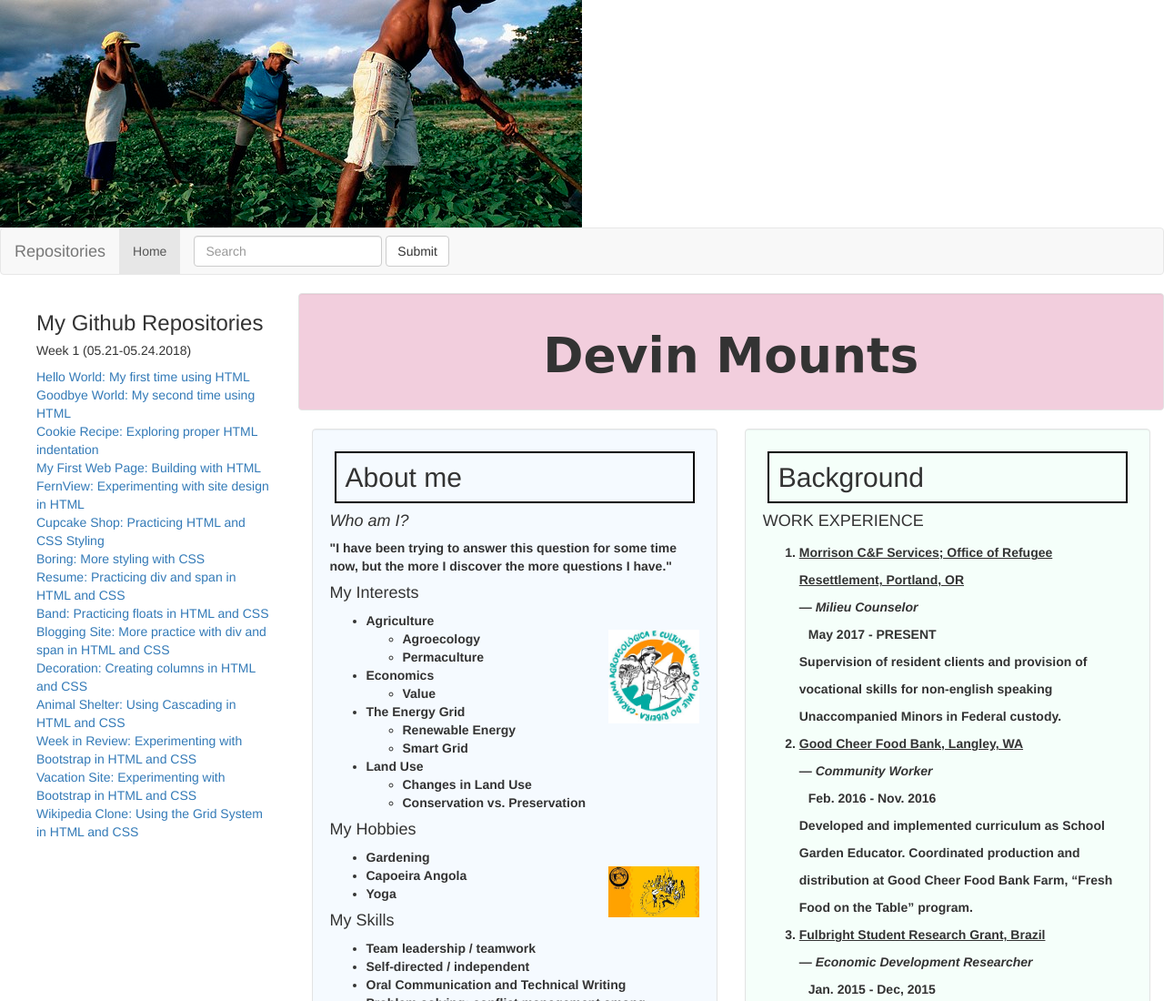
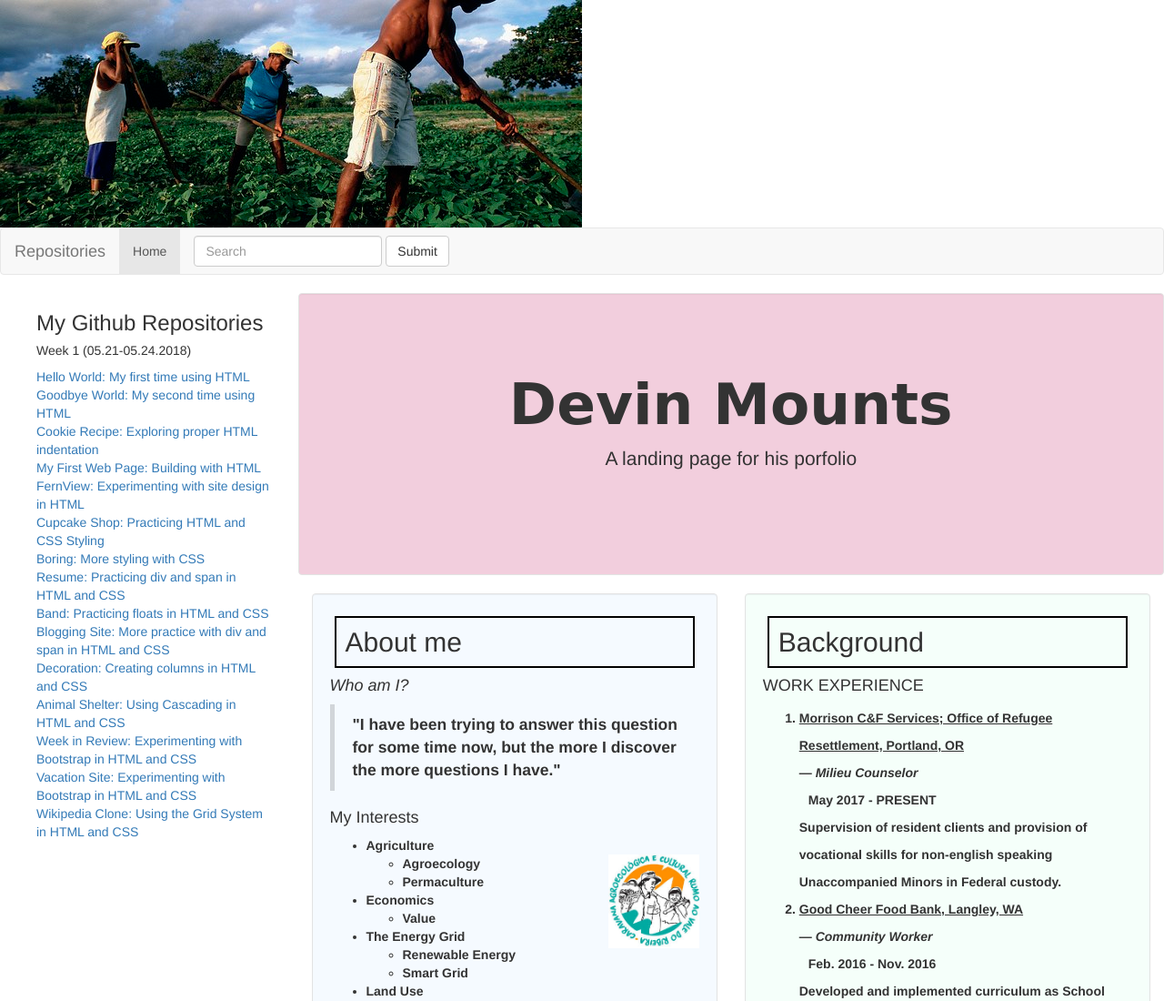
Before and after one commit to devinmounts/about-me, a plain HTML site: page index.html in a window 1280 px wide. Shown: the top 1100 px of the page at 91% size. Drawn offline with Linux system fonts and the light colour scheme; files whose address does not match are found by name.

Commit message:
add jumbotron and blockquote.

```diff
--- a/css/styles.css
+++ b/css/styles.css
@@ -47,3 +47,8 @@ background-color: #f2cedd;
   margin: 5px;
   padding: 10px;
 }
+
+.jumbotron{
+  background-color: #f2cedd;
+  text-align: center;
+}
--- a/index.html
+++ b/index.html
@@ -62,13 +62,16 @@
       </div>
       <div class="col-md-9">
         <div class="well bg-orange">
-          <h1 class="text-center name"><strong>Devin Mounts<strong></h1>
+          <div class="jumbotron">
+            <h1 class="text-center name"><strong>Devin Mounts<strong></h1>
+            <p>A landing page for his porfolio</p>
+          </div>
         </div>
         <div class="col-md-6">
           <div class="well bg-blue">
             <h2>About me</h2>
             <h4><em>Who am I?</em></h4>
-            <p>"I have been trying to answer this question for some time now, but the more I discover the more questions I have."</p>
+            <blockquote>"I have been trying to answer this question for some time now, but the more I discover the more questions I have."</blockquote>
             <h4>My Interests</h4>
             <ul>
               <li>Agriculture</li>
```
